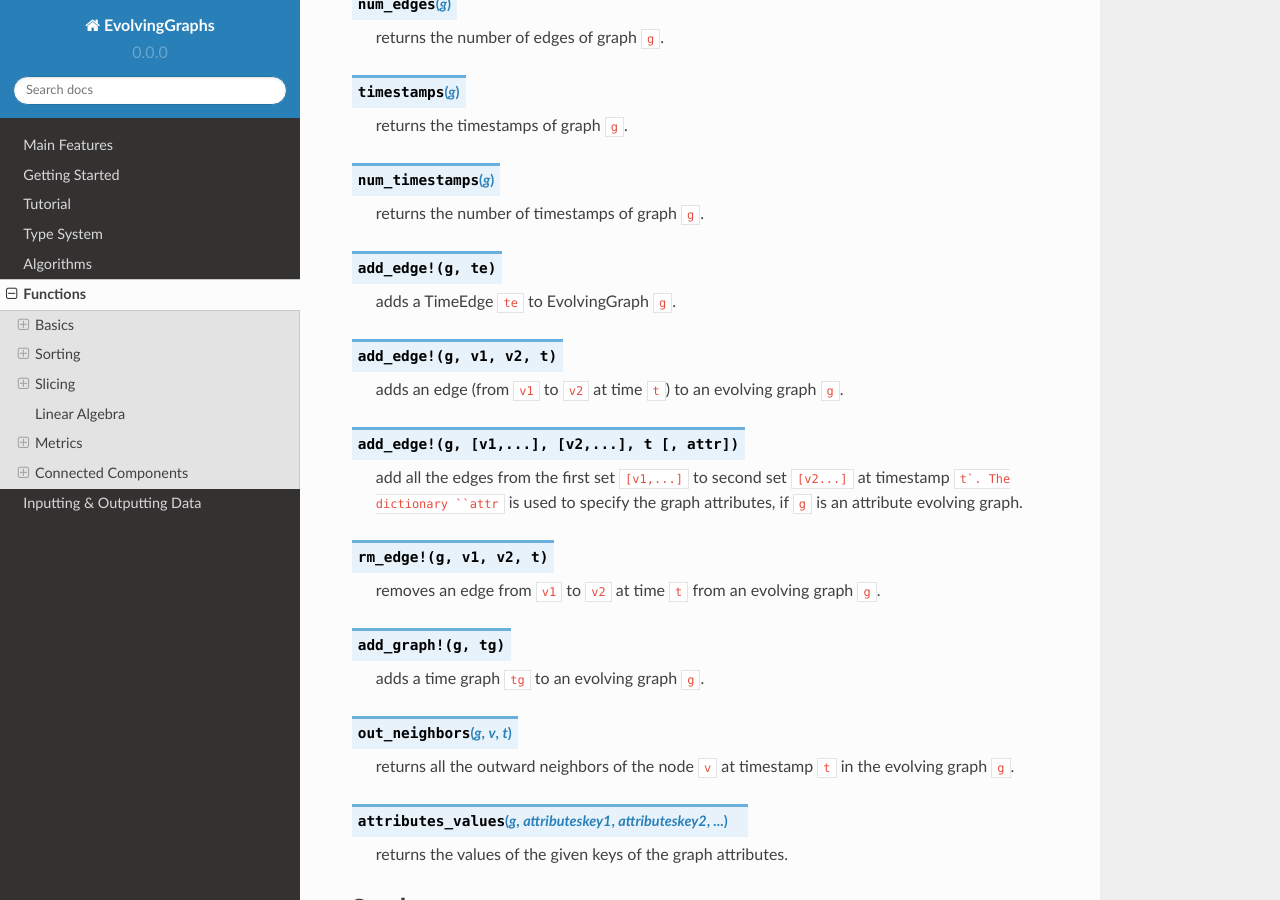
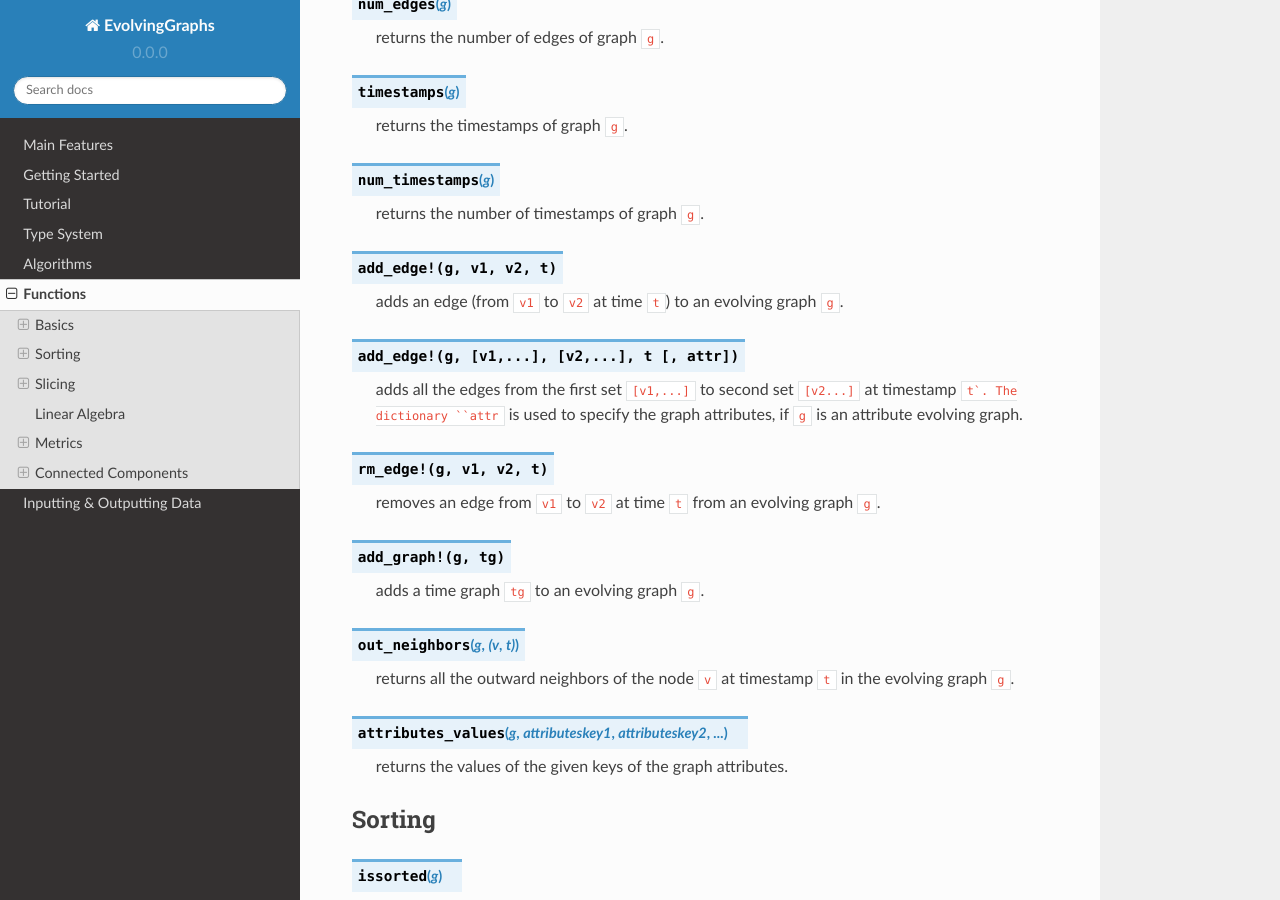
Before and after one commit to EtymoIO/EvolvingGraphs.jl, a Sphinx documentation site: the page built from doc/functions.rst, in a window 1280 px wide and 900 px high, scrolled down 806 px. Built offline with Sphinx 7.4.7 and the Read the Docs theme 2.0.0, drawn with Linux system fonts in a browser that asks for light colours.

Commit message:
minor change of functions

```diff
--- a/doc/functions.rst
+++ b/doc/functions.rst
@@ -54,10 +54,6 @@ Basics
 
    returns the number of timestamps of graph ``g``.
 
-.. function:: add_edge!(g, te)
-   :noindex:
-
-   adds a TimeEdge ``te`` to EvolvingGraph ``g``.
 
 .. function:: add_edge!(g, v1, v2, t)
    :noindex:
@@ -66,7 +62,7 @@ Basics
 
 .. function:: add_edge!(g, [v1,...], [v2,...], t [, attr])
 
-   add all the edges from the first set ``[v1,...]`` to second set ``[v2...]``
+   adds all the edges from the first set ``[v1,...]`` to second set ``[v2...]``
    at timestamp ``t`. The dictionary ``attr`` is used to specify the graph
    attributes, if ``g`` is an attribute evolving graph.
 
@@ -80,7 +76,7 @@ Basics
 
    adds a time graph ``tg`` to an evolving graph ``g``.
 
-.. function:: out_neighbors(g, v, t)
+.. function:: out_neighbors(g, (v, t))
    :noindex:
 
    returns all the outward neighbors of the node ``v`` at timestamp ``t`` in
```
